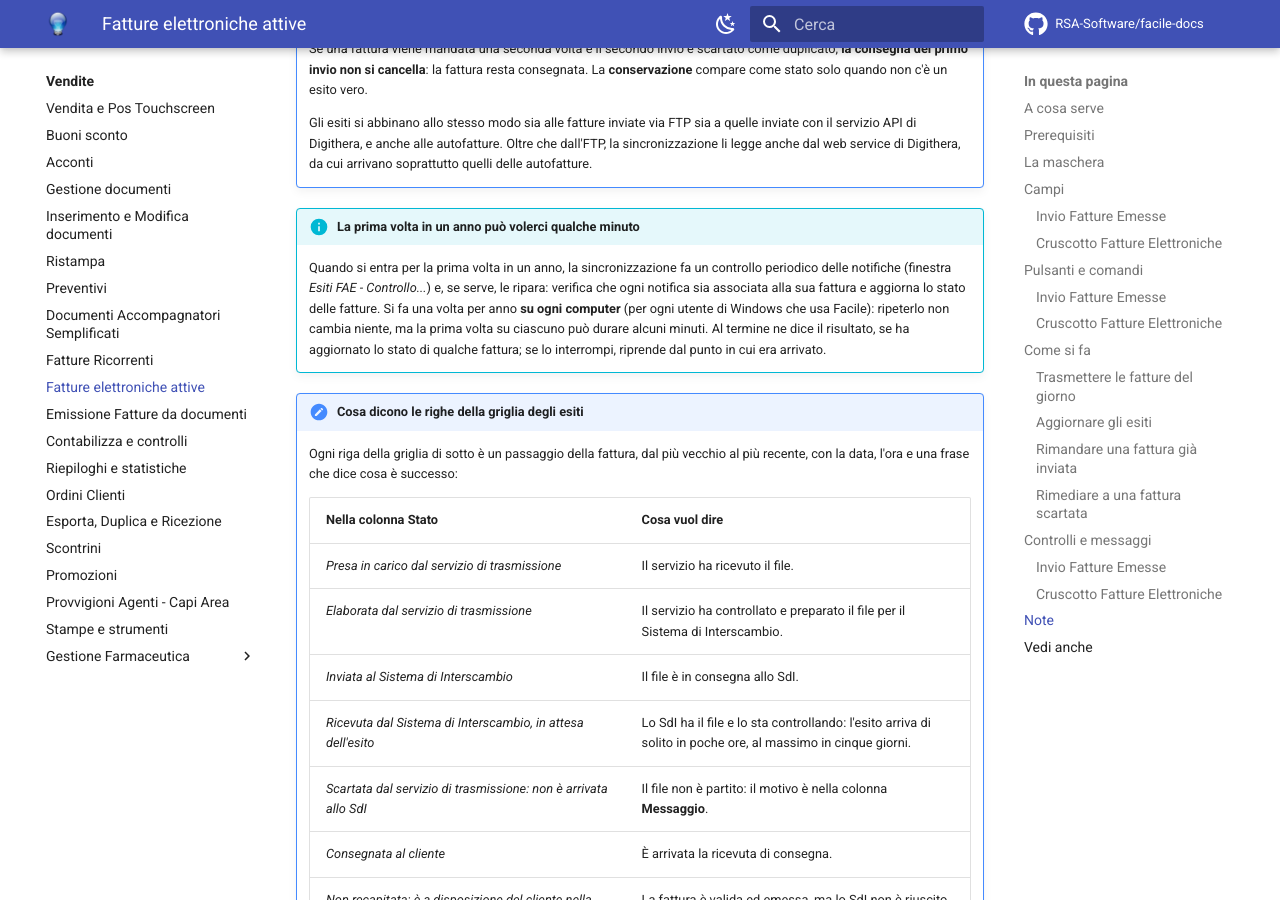
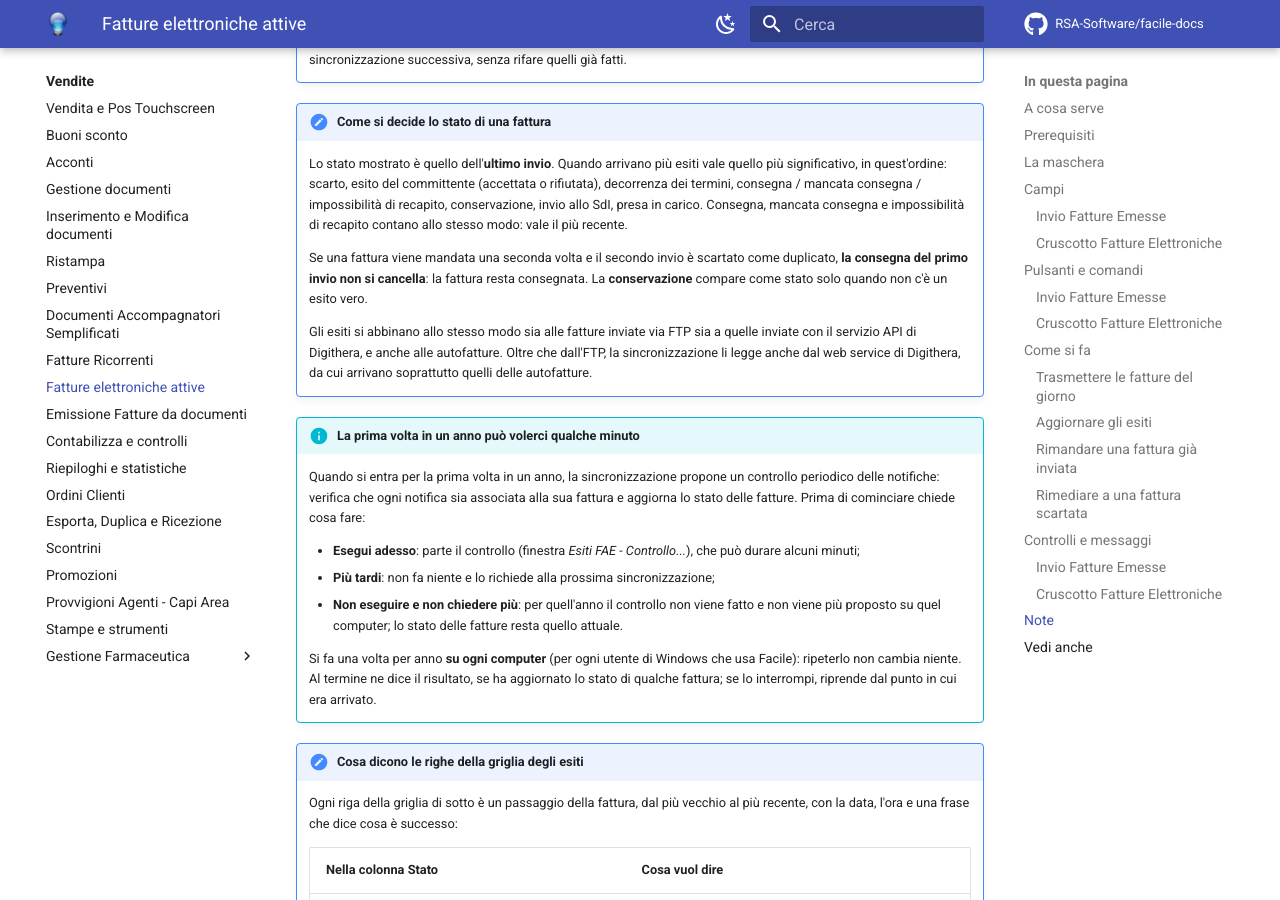
Before and after one commit to RSA-Software/facile-docs, an MkDocs documentation site: the page built from docs/moduli/vendite/fatture-elettroniche-attive.md, in a window 1280 px wide and 900 px high, scrolled down 12394 px. Built offline with MkDocs 1.6.1 and Material for MkDocs 9.7.7, drawn with Linux system fonts in a browser that asks for light colours; comment, search, counter and statistics services are not loaded; some of the changed text lies outside the part shown.

Commit message:
Fatture elettroniche attive: prima del controllo periodico degli esiti si chiede se farlo, rimandarlo o saltarlo
Co-Authored-By: Claude Fable 5.2 <noreply@anthropic.com>

```diff
--- a/docs/moduli/vendite/fatture-elettroniche-attive.md
+++ b/docs/moduli/vendite/fatture-elettroniche-attive.md
@@ -224,6 +224,7 @@ Gli esiti di una sola fattura o autofattura si vedono anche dal
 | *Stati dal web service: letti i primi …, i rimanenti alla prossima sincronizzazione.* | Gli stati in attesa erano molti: la sincronizzazione ne legge un certo numero per volta. | Ripetere la sincronizzazione (++f2++) finché il messaggio non compare più. |
 | *Stati dal web service non letti: …. Saranno riletti alla prossima sincronizzazione.* | Gli stati che Digithera mette a disposizione tramite il web service non si sono potuti leggere (il motivo segue i due punti). | Niente: si rileggono alla sincronizzazione successiva; se il messaggio si ripete, contattare l'assistenza. |
 | *Accesso all'FTP di Digithera rifiutato: controllare le credenziali.* | Il servizio non ha accettato la password del collegamento. | Controllare il collegamento nella scheda **Fatture Elettroniche** di [Ditte](../anagrafiche/ditte.md). |
+| *Vuoi eseguire adesso il controllo degli esiti del …?* (oppure *Vuoi riprendere adesso…*) | Dopo una sincronizzazione, la prima volta in un anno su quel computer: il programma propone il controllo periodico delle notifiche. | **Esegui adesso** per farlo subito, **Più tardi** per farselo richiedere alla prossima sincronizzazione, **Non eseguire e non chiedere più** per saltarlo per quell'anno. Vedi la nota *La prima volta in un anno può volerci qualche minuto*. |
 | *Controllo periodico degli esiti … completato: aggiornato lo stato di … fatture.* (oppure *… di 1 fattura.*) | Esito del controllo periodico che si fa una volta per ogni anno su ogni computer (vedi le note). Compare solo se ha aggiornato lo stato di qualche fattura. | — |
 | *Controllo periodico degli esiti … sospeso: riprenderà alla prossima sincronizzazione.* | Il controllo è stato fermato prima della fine. | Niente: riprende da solo alla prossima sincronizzazione. |
 | *Reinvio scartato come duplicato: al cliente è arrivata la versione del primo invio* | Nella griglia degli esiti, colonna **Messaggio**: la fattura è stata mandata una seconda volta e il Sistema di Interscambio ha scartato il secondo invio perché già consegnato. | Niente: la consegna del primo invio resta valida e lo stato della fattura non cambia. |
@@ -349,14 +350,23 @@ Gli esiti di una sola fattura o autofattura si vedono anche dal
 
 !!! info "La prima volta in un anno può volerci qualche minuto"
 
-    Quando si entra per la prima volta in un anno, la sincronizzazione fa un
-    controllo periodico delle notifiche (finestra *Esiti FAE - Controllo...*)
-    e, se serve, le ripara: verifica che ogni notifica sia associata alla sua
-    fattura e aggiorna lo stato delle fatture. Si fa una volta per anno **su
-    ogni computer** (per ogni utente di Windows che usa Facile): ripeterlo non
-    cambia niente, ma la prima volta su ciascuno può durare alcuni minuti. Al
-    termine ne dice il risultato, se ha aggiornato lo stato di qualche fattura;
-    se lo interrompi, riprende dal punto in cui era arrivato.
+    Quando si entra per la prima volta in un anno, la sincronizzazione propone
+    un controllo periodico delle notifiche: verifica che ogni notifica sia
+    associata alla sua fattura e aggiorna lo stato delle fatture. Prima di
+    cominciare chiede cosa fare:
+
+    - **Esegui adesso**: parte il controllo (finestra *Esiti FAE -
+      Controllo...*), che può durare alcuni minuti;
+    - **Più tardi**: non fa niente e lo richiede alla prossima
+      sincronizzazione;
+    - **Non eseguire e non chiedere più**: per quell'anno il controllo non
+      viene fatto e non viene più proposto su quel computer; lo stato delle
+      fatture resta quello attuale.
+
+    Si fa una volta per anno **su ogni computer** (per ogni utente di Windows
+    che usa Facile): ripeterlo non cambia niente. Al termine ne dice il
+    risultato, se ha aggiornato lo stato di qualche fattura; se lo interrompi,
+    riprende dal punto in cui era arrivato.
 
 !!! note "Cosa dicono le righe della griglia degli esiti"
 
```
Also changed, not shown: docs/appendici/messaggi-errore.md (+2 -1 lines).
